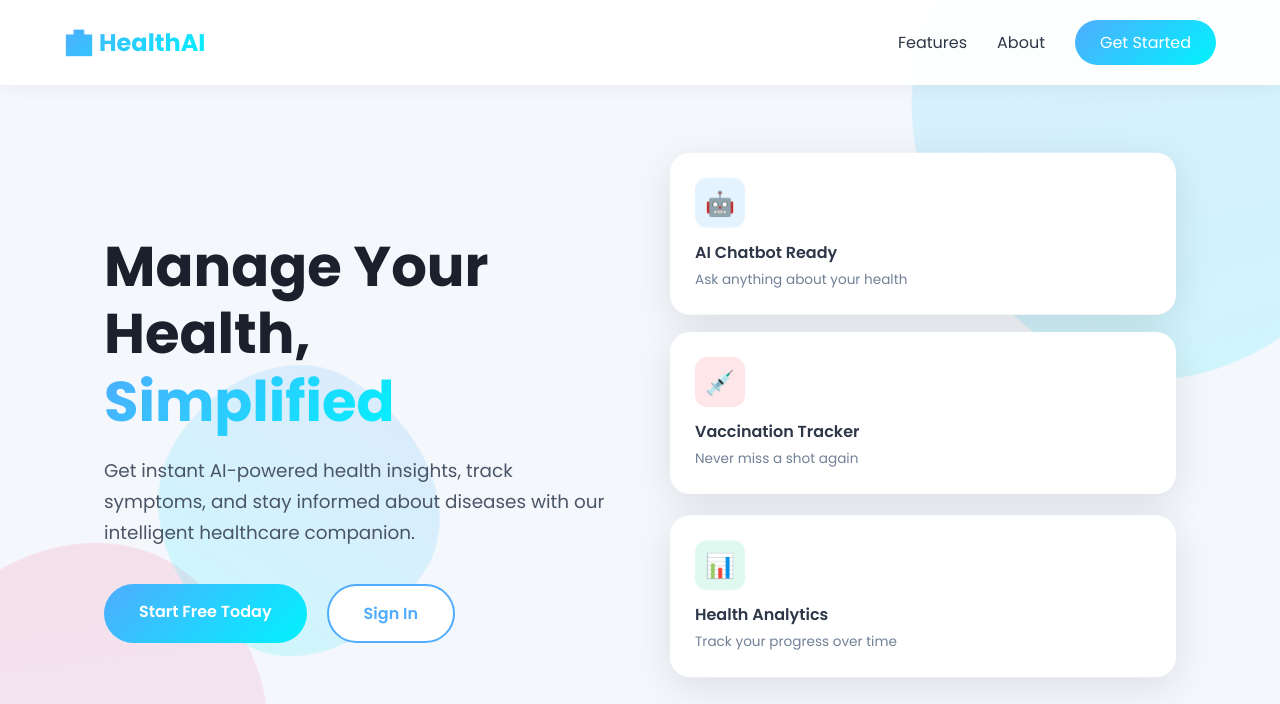
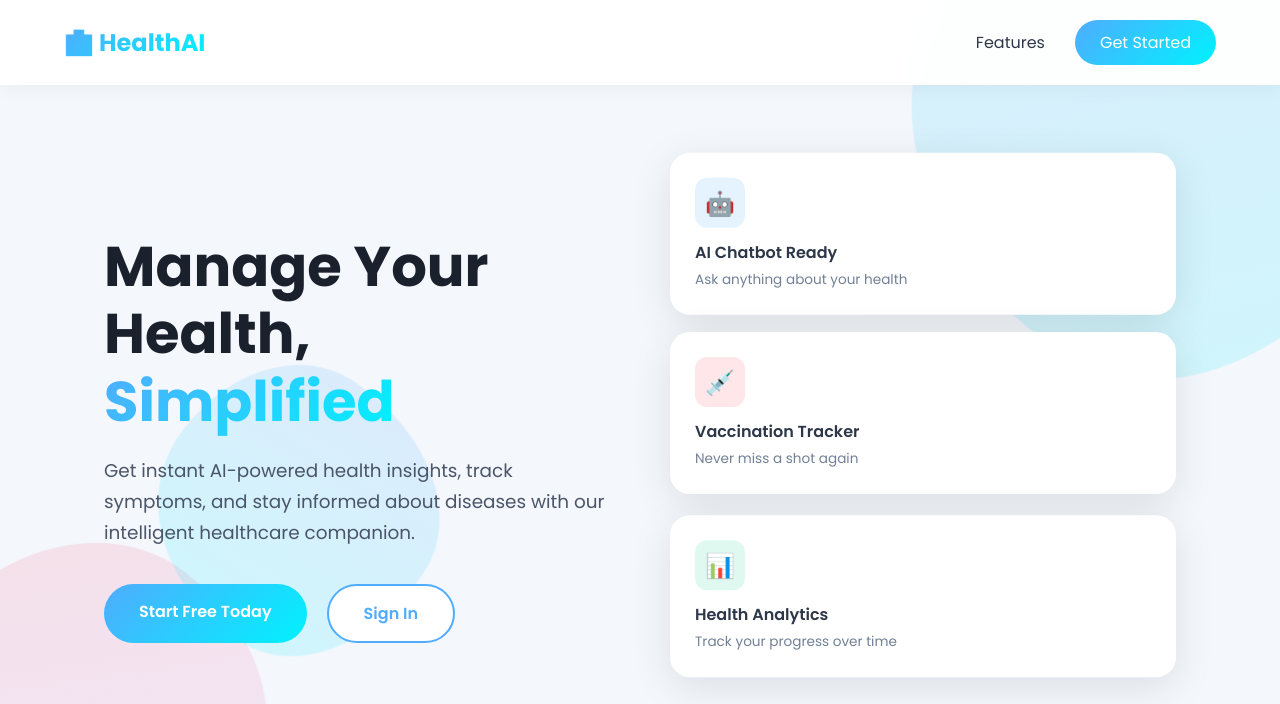
Before and after one commit to Kasturi-1811/AIChatbot_Disease, a Django app: page /en/ in a window 1280 px wide. Shown: the top 704 px of the page. Run offline with Django 5.2, Linux system fonts and the light colour scheme; parts of the project's set-up code (start-up, migrations or seed data) failed here and were passed over.

```diff
--- a/apps/home/templates/home/home.html
+++ b/apps/home/templates/home/home.html
@@ -438,7 +438,7 @@
             <div class="nav-links">
                 <a href="#features">{% trans "Features" %}</a>
 
-                <a href="#about">{% trans "About" %}    </a>
+
                 {% if user.is_authenticated %}
 
 <!-- 🔔 Notification Bell -->
```
